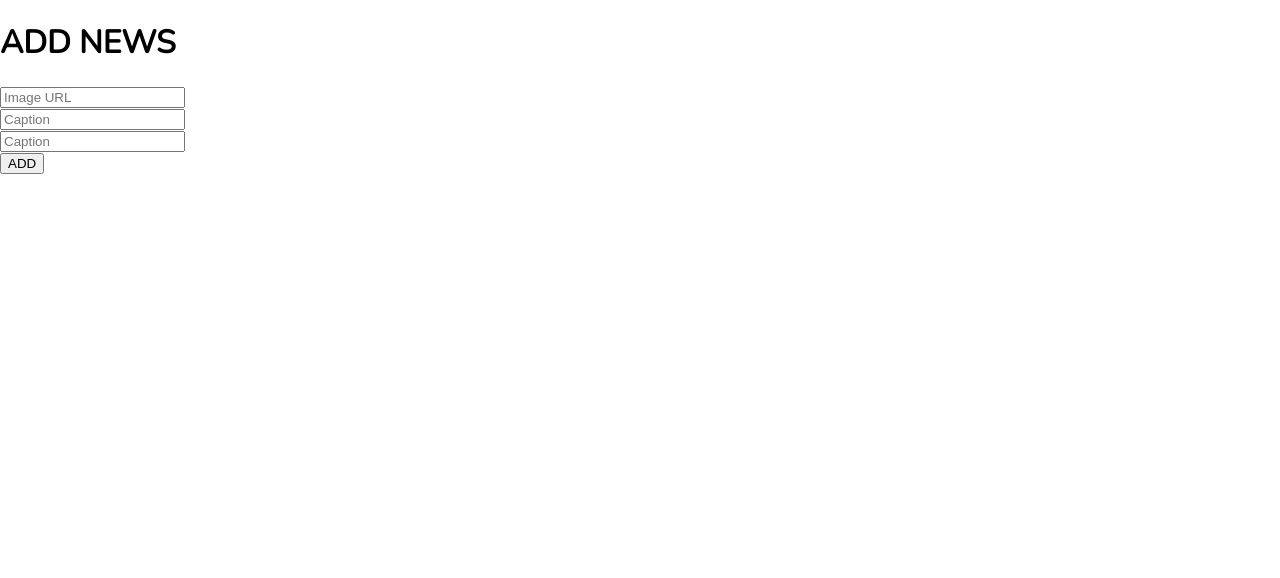
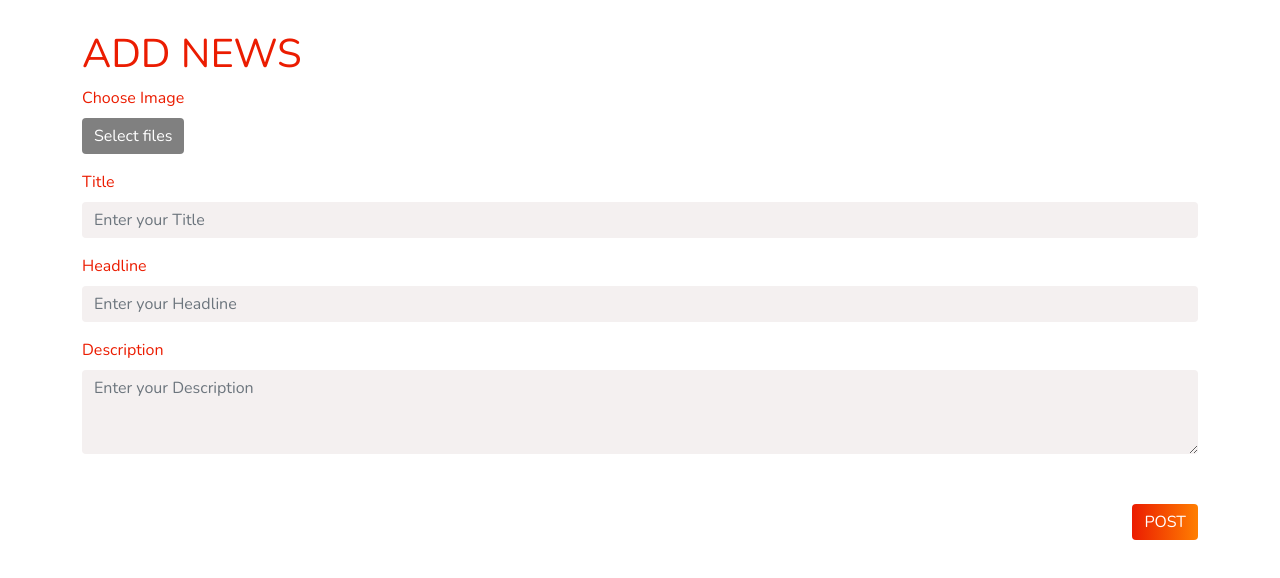
Before and after one commit to xxbbgun/M9_requirement, a React (Create React App) app in the folder react-app/: page /add-news in a window 1280 px wide. Shown: the top 578 px of the page. Built offline with nearby package versions, Linux system fonts and the light colour scheme.

Commit message:
Addnews and Detail Components frontend

```diff
--- a/react-app/src/App.js
+++ b/react-app/src/App.js
@@ -3,6 +3,7 @@ import "./App.css";
 import { Switch, Route } from "react-router";
 import Signin from "./components/login/Signin";
 import AddNews from "./components/admin/AddNews";
+import Detail from "./components/admin/Detail";
 
 function App() {
   return (
@@ -10,6 +11,9 @@ function App() {
       <Switch>
         <Route path="/add-news">
           <AddNews />
+        </Route>
+        <Route path="/admin-detail">
+          <Detail />
         </Route>
         <Route path="/">
           <Signin />
--- a/react-app/src/components/admin/AddNews.js
+++ b/react-app/src/components/admin/AddNews.js
@@ -1,5 +1,6 @@
 import React from "react";
 import styled from "styled-components";
+import { Form, Button } from "react-bootstrap";
 
 function AddNews({ className }) {
   return (
@@ -9,24 +10,74 @@ function AddNews({ className }) {
           <h1 className="title-text">ADD NEWS</h1>
         </div>
         <div className="addnews-form">
-          <form className="form-body">
-            <div className="input-group">
-              <input type="text" placeholder="Image URL" />
+          <Form className="form-body">
+            <Form.Group className="mb-3">
+              <Form.Label className="title-formlabel">Choose Image</Form.Label>
+              <div className="btn-selectfile">
+                <Button type="submit" className="text-selectfile">
+                  Select files
+                </Button>
+              </div>
+            </Form.Group>
+
+            <Form.Group className="mb-3">
+              <Form.Label className="title-formlabel">Title</Form.Label>
+              <Form.Control type="text" className="input-box" placeholder="Enter your Title" />
+            </Form.Group>
+
+            <Form.Group className="mb-3">
+              <Form.Label className="title-formlabel">Headline</Form.Label>
+              <Form.Control type="text" className="input-box" placeholder="Enter your Headline" />
+            </Form.Group>
+
+            <Form.Group className="mb-3">
+              <Form.Label className="title-formlabel">Description</Form.Label>
+              <Form.Control
+                as="textarea"
+                rows={3}
+                className="input-box"
+                placeholder="Enter your Description"
+              />
+            </Form.Group>
+
+            <div className="btn-post">
+              <Button type="submit" className="text-post">
+                POST
+              </Button>
             </div>
-            <div className=" input-group">
-              <input type="text" placeholder="Caption" />
-            </div>
-            <div className=" input-group">
-              <input type="text" placeholder="Caption" />
-            </div>
-            <div className="btn-addnews">
-              <button type="button">ADD</button>
-            </div>
-          </form>
+          </Form>
         </div>
       </div>
     </div>
   );
 }
 
-export default styled(AddNews)``;
+export default styled(AddNews)`
+  .addnews-title {
+    display: flex;
+    margin-top: 30px;
+  }
+  .title-text {
+    color: #eb1c01;
+  }
+  .title-formlabel {
+    color: #eb1c01;
+  }
+  .text-selectfile {
+    background-color: gray;
+    border: none;
+  }
+  .input-box {
+      background-color: #F4F0F0;
+      border: none;
+  }
+  .btn-post {
+    display: flex;
+    margin-top: 50px;
+    justify-content: right;
+  }
+  .text-post {
+    background: -webkit-linear-gradient(left, #eb1c01, #ff7f01);
+    border: none;
+  }
+`;
--- a/react-app/src/components/admin/Detail.js
+++ b/react-app/src/components/admin/Detail.js
@@ -0,0 +1,83 @@
+import React from "react";
+import styled from "styled-components";
+import Image from "react-bootstrap/Image";
+import { Form } from "react-bootstrap";
+
+function Detail({ className }) {
+  return (
+    <div className={className}>
+      <div className="container">
+        <div className="icon-group">
+          <h3>Hello</h3>
+        </div>
+        <div className="detail-title">
+          <h1 className="title-text">หัวข่าว Title</h1>
+        </div>
+
+        <div className="image-box">
+          <Image
+            src="https://www.hollywoodreporter.com/wp-content/uploads/2020/03/image_from_ios_copy-h_2020.jpg"
+            fluid
+            className="news-image"
+            alt="news-image"
+          />
+        </div>
+
+        <div className="detail-description">
+          <label className="text-desc">
+            NBC News anchor Lester Holt, like anyone who works in television
+            news right now, has a backup plan. “I have a camera and a setup in
+            my condo if it comes to that,” he said. “If I can’t work in [30
+            Rock], I’ll be broadcasting from my living room. We do what we have
+            to do.” As the novel coronavirus spreads around the United States,
+            journalists are confronting significant logistical — and medical —
+            challenges in fulfilling their daily mission of telling viewers
+            what’s going on. “We’re going to get to a point where everybody is
+            going to have some nexus to this infection,” Holt told The Hollywood
+            Reporter in an interview. “We also have to be transparent, because
+            we have had to change the way we operate in many ways.”
+          </label>
+        </div>
+
+        <div className="comment-box">
+          <Form.Group className="mb-3">
+            <Form.Label className="title-formlabel">Comment</Form.Label>
+            <Form.Control
+              type="text"
+              className="input-box"
+              placeholder="Enter your Comment"
+            />
+          </Form.Group>
+        </div>
+      </div>
+    </div>
+  );
+}
+
+export default styled(Detail)`
+  .icon-group {
+    display: flex;
+    margin-top: 30px;
+    justify-content: right;
+  }
+  .detail-title {
+    display: flex;
+    margin-top: 30px;
+  }
+  .image-box {
+    display: flex;
+    width: 100%;
+    justify-content: center;
+  }
+  .news-image {
+    width: 75%;
+    height: auto;
+  }
+  .text-desc {
+    margin-top: 30px;
+  }
+  .comment-box {
+      margin-top: 50px;
+
+  }
+`;
--- a/react-app/src/index.js
+++ b/react-app/src/index.js
@@ -1,5 +1,6 @@
 import React from 'react';
 import ReactDOM from 'react-dom';
+import 'bootstrap/dist/css/bootstrap.min.css';
 import './index.css';
 import App from './App';
 import { BrowserRouter } from 'react-router-dom';
```
